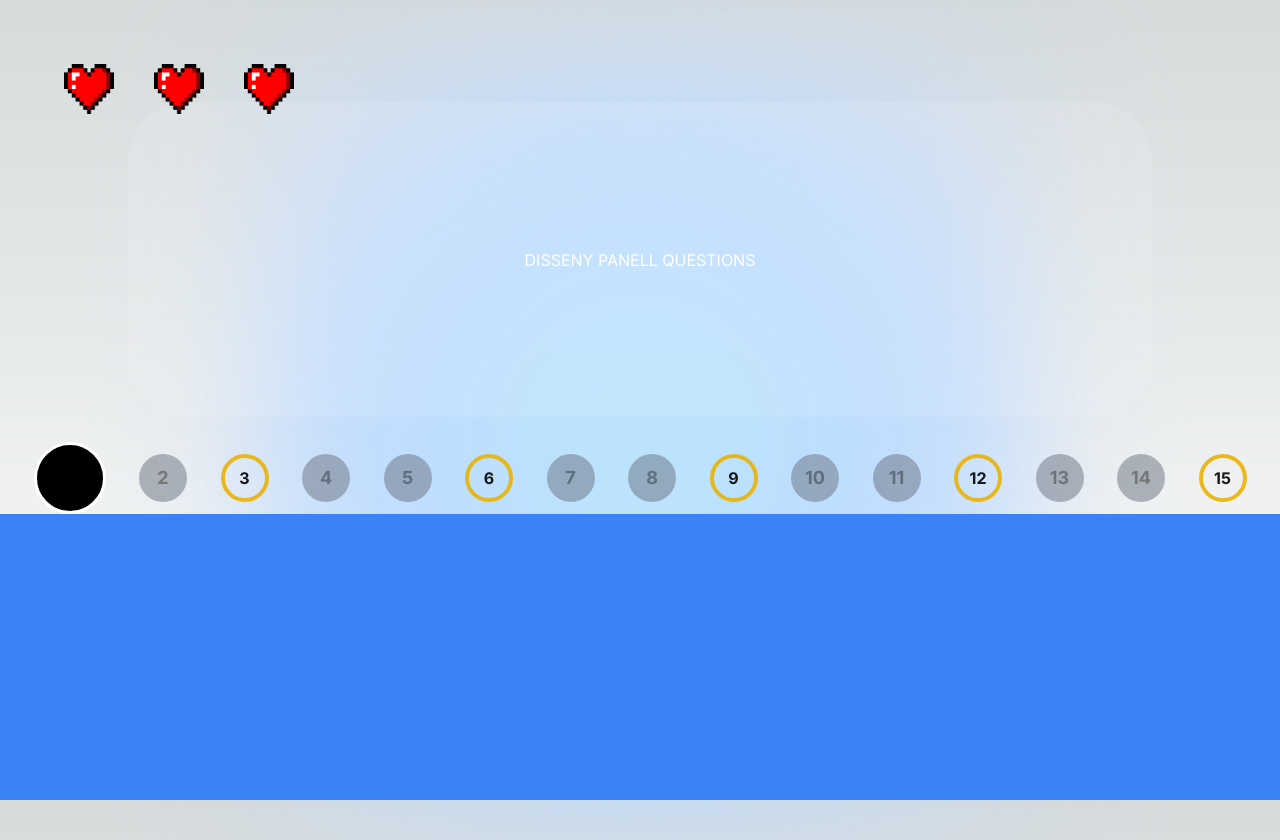
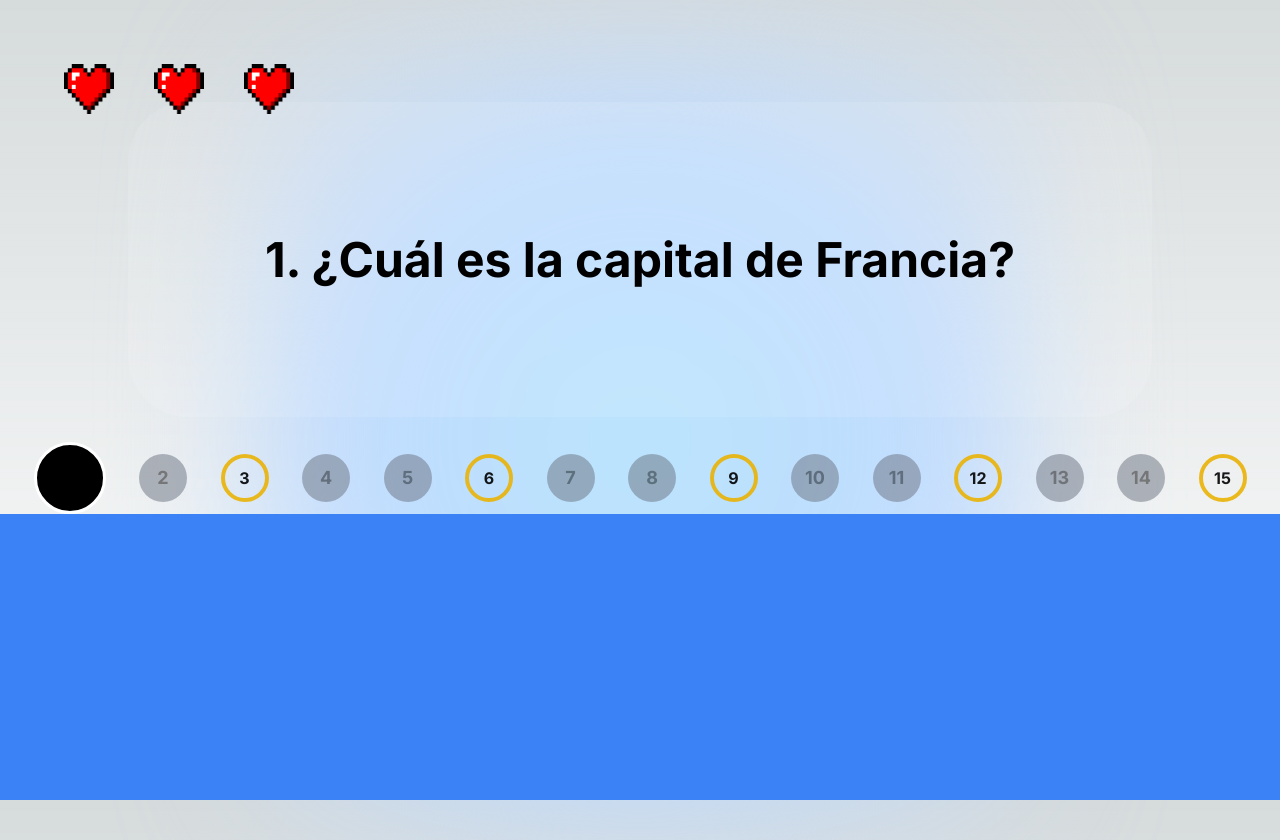
Before and after one commit to mateumiralles/chiquiconcurs, a Next.js app: page /concursPage in a window 1280 px wide. Built offline with nearby package versions, Linux system fonts and the light colour scheme.

Commit message:
- Disseny i funcionament PanelPreguntas

```diff
--- a/app/concursPage/page.tsx
+++ b/app/concursPage/page.tsx
@@ -8,16 +8,16 @@ import {
   diffQuestionsList,
 } from "../data";
 import BolasPreguntas from "./bolasPreguntas";
+import PanelPreguntas from "./panelPreguntas";
 
 export default function ConcursPage() {
   const [vidas, setVidas] = useState(3);
   const [indexQuestion, setindexQuestion] = useState(0);
   const [wasItGuessed, setWasItGuessed] = useState<boolean[]>([true, false]);
-  const randomSorting = () => Math.random() - 0.5;
   const loadQuestionList: Question[] = [
-    ...easyQuestionsList.sort(randomSorting),
-    ...midQuestionsList.sort(randomSorting),
-    ...diffQuestionsList.sort(randomSorting),
+    ...easyQuestionsList,
+    ...midQuestionsList,
+    ...diffQuestionsList,
   ];
   const btnHandler = () => {
     setindexQuestion(indexQuestion + 1);
@@ -35,11 +35,10 @@ export default function ConcursPage() {
         <Vidas vidas={vidas} />
         {vidas > 0 ? (
           <>
-            <div className="h-3/5 w-full flex flex-row justify-center items-end pt-[8%] pb-[2%]">
-              <div className="h-full w-4/5 bg-[rgba(255,255,255,0.1)] rounded-[60px] flex flex-row justify-center items-center">
-                <p className="text-white ">DISSENY PANELL QUESTIONS</p>
-              </div>
-            </div>
+            <PanelPreguntas
+              loadQuestionList={loadQuestionList}
+              indexQuestion={indexQuestion}
+            />
             <BolasPreguntas
               loadQuestionList={loadQuestionList}
               indexQuestion={indexQuestion}
--- /dev/null
+++ b/app/concursPage/panelPreguntas.tsx
@@ -0,0 +1,21 @@
+import { Question } from "../model";
+
+type BolasPreguntasProps = {
+  loadQuestionList: Question[];
+  indexQuestion: number;
+};
+
+export default function PanelPreguntas({
+  loadQuestionList,
+  indexQuestion,
+}: BolasPreguntasProps) {
+  return (
+    <div className="h-3/5 w-full flex flex-row justify-center items-end pt-[8%] pb-[2%]">
+      <div className="h-full w-4/5 bg-[rgba(255,255,255,0.1)] rounded-[60px] flex flex-row justify-center items-center">
+        <p className="text-5xl font-bold mx-[5%] text-center leading-normal">
+          {indexQuestion + 1 + ". " + loadQuestionList[indexQuestion].content}
+        </p>
+      </div>
+    </div>
+  );
+}
```
